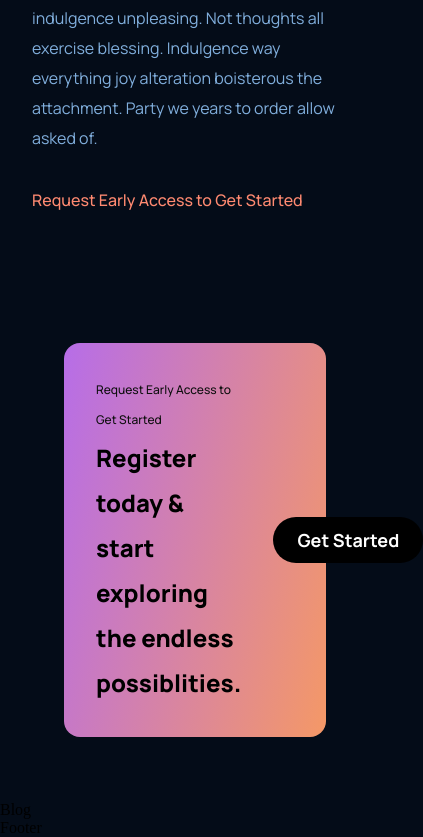
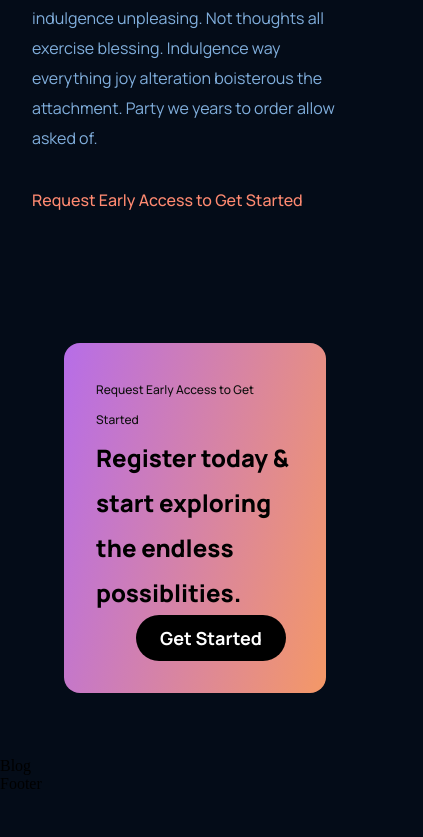
Before and after one commit to DmitryVelichko/avatar-website-react, a React (Create React App) app: page / in a window 390 px wide. Shown: the part 4133-4970 px from the top of the page, 423 px wide, since content can reach past the window. After the commit the page ends 4926 px from the top, so only its background shows below. Built offline with nearby package versions, Linux system fonts and the light colour scheme.

Commit message:
New commit

```diff
--- a/src/components/cta/cta.css
+++ b/src/components/cta/cta.css
@@ -42,7 +42,13 @@
   line-height: 30px;
   padding: 0.5rem 1rem;
   border: none;
-  outline: nine;
+  outline: none;
   cursor: pointer;
   min-width: 150px;
 }
+
+@media screen and (max-width: 650px) {
+  .gpt3__cta {
+    flex-direction: column;
+  }
+}
```
